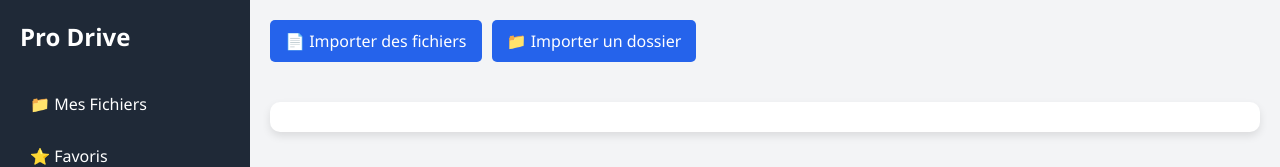
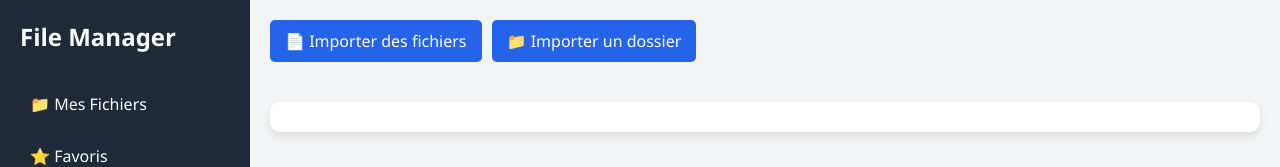
Before and after one commit to nicod16/Site-Outil, a plain HTML site: page index.html in a window 1280 px wide. Shown: the top 167 px of the page. Drawn offline with Linux system fonts and the light colour scheme.

Commit message:
update index

```diff
--- a/index.html
+++ b/index.html
@@ -3,7 +3,7 @@
 <head>
     <meta charset="UTF-8">
     <meta name="viewport" content="width=device-width, initial-scale=1.0">
-    <title>Pro Drive - File Manager & Anime</title>
+    <title>File Manager & Anime</title>
     <style>
         * {
             margin: 0;
@@ -158,7 +158,7 @@
 </head>
 <body>
     <aside class="sidebar">
-        <h2>Pro Drive</h2>
+        <h2>File Manager</h2>
         <a href="#" id="files-link">📁 Mes Fichiers</a>
         <a href="#" id="favorites-link">⭐ Favoris</a>
         <a href="#" id="anime-link">📺 Animes</a>
```
